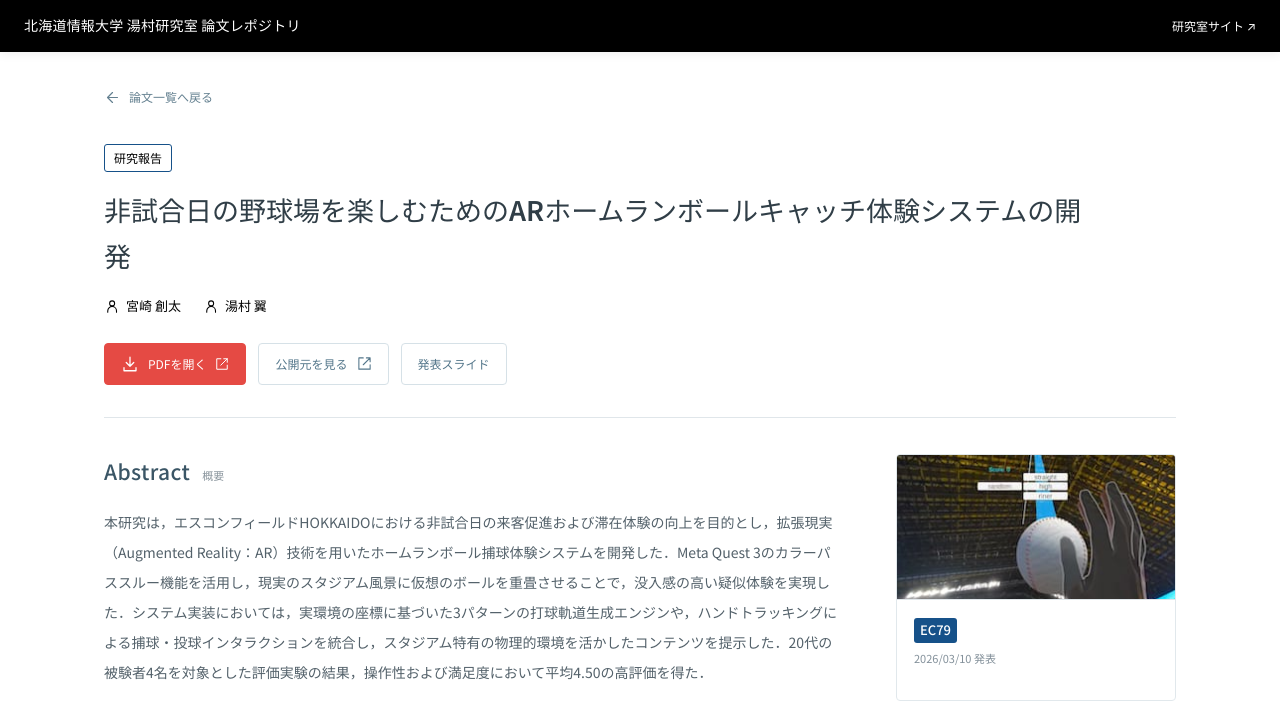
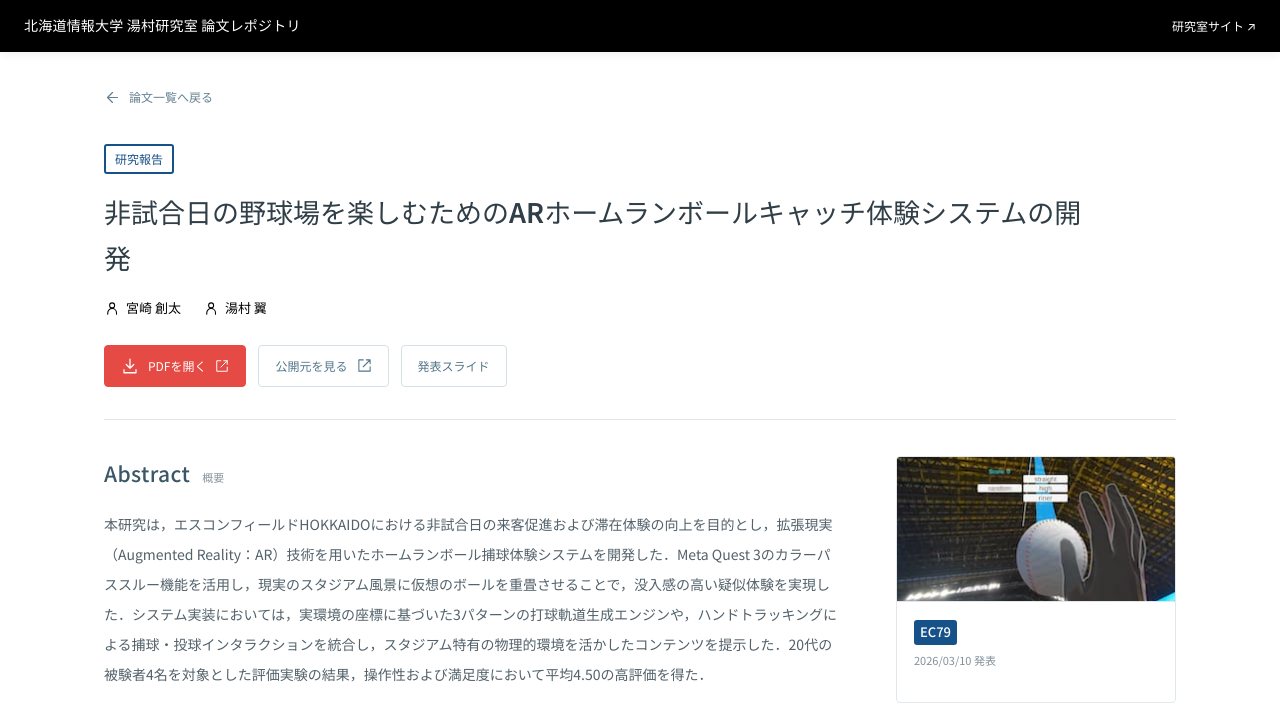
Before and after one commit to yumulab/dl.yumulab.org, an Astro site: page /dl.yumulab.org/papers/77 in a window 1280 px wide. Shown: the top 720 px of the page. Built offline with nearby package versions, Linux system fonts and the light colour scheme; Astro itself is replaced by a stand-in of ours.

Commit message:
Thicken type badge borders and match label text colors

```diff
--- a/src/styles/global.css
+++ b/src/styles/global.css
@@ -56,7 +56,7 @@ svg{flex-shrink:0;vertical-align:middle}
 .paper-content{padding:11px 11px 13px;flex:1;display:flex;flex-direction:column}
 .paper-meta{font-size:10px;display:flex;gap:7px;align-items:center;flex-wrap:wrap;line-height:1.8;color:#64707a;margin-bottom:6px}
 .type-badge,.venue-badge{display:inline-block;padding:2px 6px;border-radius:3px;line-height:1.6;font-size:10px;font-weight:500;white-space:nowrap}
-.type-badge{border:1px solid var(--badge-color,#007ab8);background:rgba(255,255,255,.8);color:#000}
+.type-badge{border:2px solid var(--badge-color,#007ab8);background:rgba(255,255,255,.8);color:var(--badge-color,#007ab8)}
 .venue-badge{background:var(--badge-color,#007ab8);color:#fff;min-width:0;max-width:100%;font-size:inherit;white-space:normal;overflow-wrap:anywhere}
 .paper-title{font-size:13px;font-weight:600;line-height:1.8;margin:0 0 9px;overflow-wrap:anywhere;color:#36414a}
 .paper-byline{font-size:10px;line-height:1.75;color:#707b84;margin-top:auto}
```
